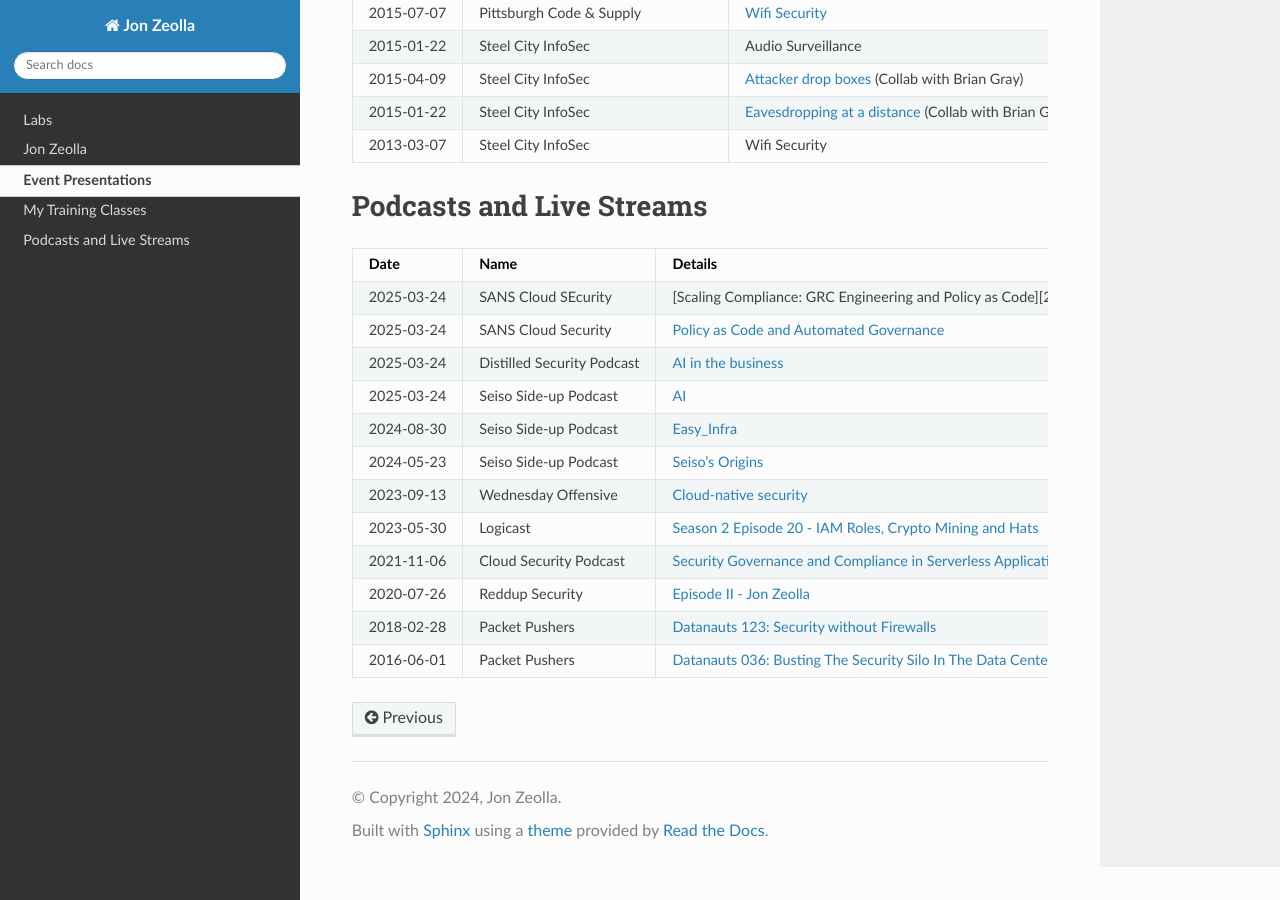
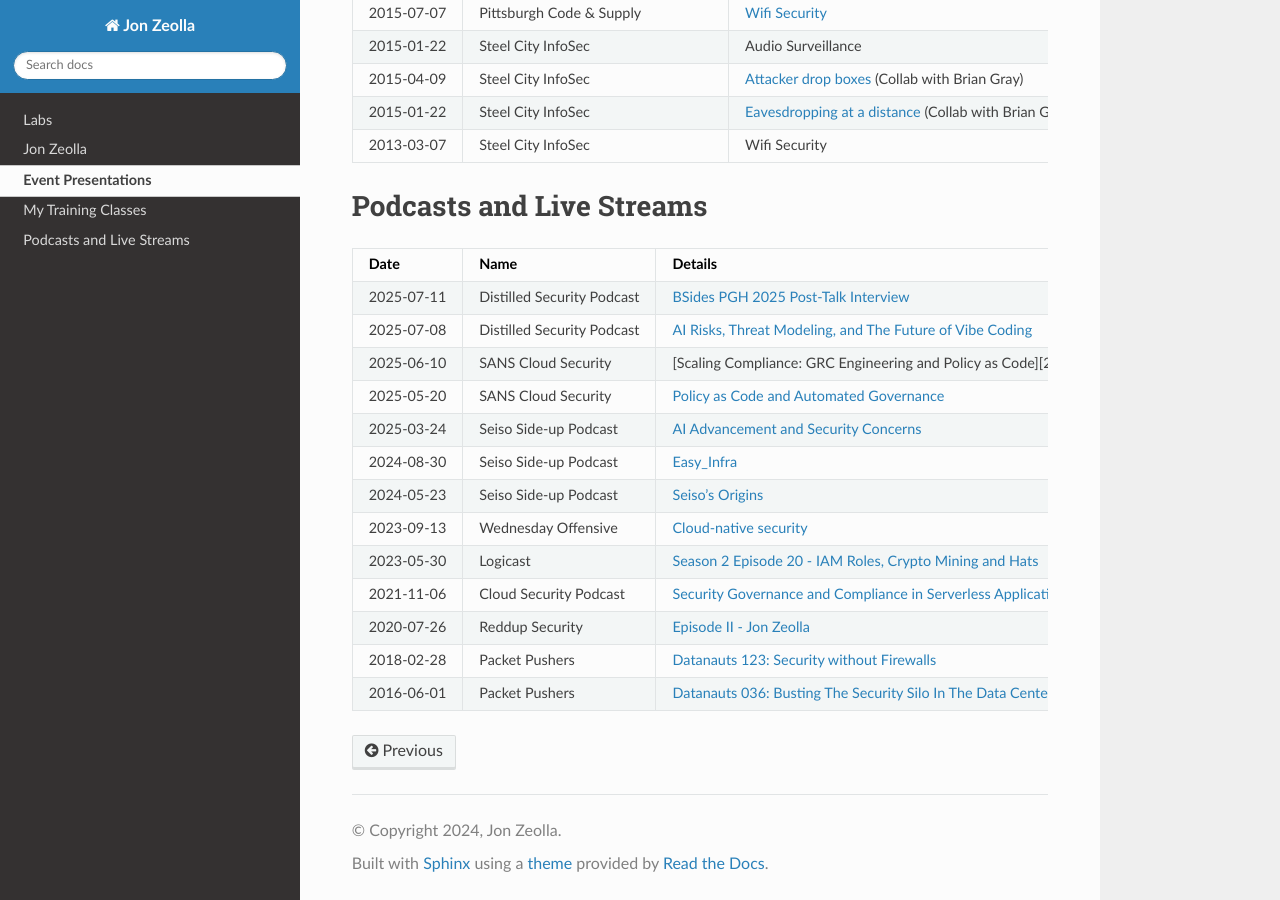
Before and after one commit to JonZeolla/JonZeolla.github.io, a Sphinx documentation site: the page built from docs/ref/jz-content.md, in a window 1280 px wide and 900 px high, scrolled down 4059 px. Built offline with Sphinx 7.4.7 and the Read the Docs theme 3.1.0, drawn with Linux system fonts in a browser that asks for light colours.

Commit message:
chore(podcasts): fix dates and add bsides interview

```diff
--- a/docs/ref/jz-content.md
+++ b/docs/ref/jz-content.md
@@ -189,10 +189,11 @@
 
 | Date       | Name                       | Details                                                                           |
 | ---------- | -------------------------- | --------------------------------------------------------------------------------- |
-| 2025-03-24 | SANS Cloud SEcurity        | [Scaling Compliance: GRC Engineering and Policy as Code][2025-GRCEngAndPaC]       |
-| 2025-03-24 | SANS Cloud Security        | [Policy as Code and Automated Governance][2025-SEC540PaC]                         |
-| 2025-03-24 | Distilled Security Podcast | [AI in the business][2025-DistilledAI]                                            |
-| 2025-03-24 | Seiso Side-up Podcast      | [AI][2025-SeisoAI]                                                                |
+| 2025-07-11 | Distilled Security Podcast | [BSides PGH 2025 Post-Talk Interview][2025-BSidesInterview]                       |
+| 2025-07-08 | Distilled Security Podcast | [AI Risks, Threat Modeling, and The Future of Vibe Coding][2025-DistilledAI]      |
+| 2025-06-10 | SANS Cloud Security        | [Scaling Compliance: GRC Engineering and Policy as Code][2025-GRCEngAndPaC]       |
+| 2025-05-20 | SANS Cloud Security        | [Policy as Code and Automated Governance][2025-SEC540PaC]                         |
+| 2025-03-24 | Seiso Side-up Podcast      | [AI Advancement and Security Concerns][2025-SeisoAI]                              |
 | 2024-08-30 | Seiso Side-up Podcast      | [Easy_Infra][2024-SeisoEasyInfra]                                                 |
 | 2024-05-23 | Seiso Side-up Podcast      | [Seiso's Origins][2024-SeisoOrigins]                                              |
 | 2023-09-13 | Wednesday Offensive        | [Cloud-native security][2023-WedOffensive]                                        |
@@ -202,6 +203,7 @@
 | 2018-02-28 | Packet Pushers             | [Datanauts 123: Security without Firewalls][2018-PacketPushers]                   |
 | 2016-06-01 | Packet Pushers             | [Datanauts 036: Busting The Security Silo In The Data Center][2016-PacketPushers] |
 
+[2025-BSidesInterview]: https://www.youtube.com/watch?v=zclMbR0JBSg "BSides Jon Zeolla - 2025 Interview"
 [2025-DistilledAI]: https://youtu.be/L12uZJBGE7A "Episode 14 - AI Risks, Threat Modeling, and The Future of Vibe Coding"
 [2025-GRCEngAngPac]: https://www.sans.org/webcasts/scaling-compliance-grc-engineering-policy-code/ "Scaling Compliance: GRC Engineering and Policy as Code"
 [2025-SEC540PaC]: https://www.sans.org/webcasts/cloud-native-security-part-4-policy-code-automated-governance/ "Cloud Native Security Part 4: Policy as Code and Automated Governance"
```
